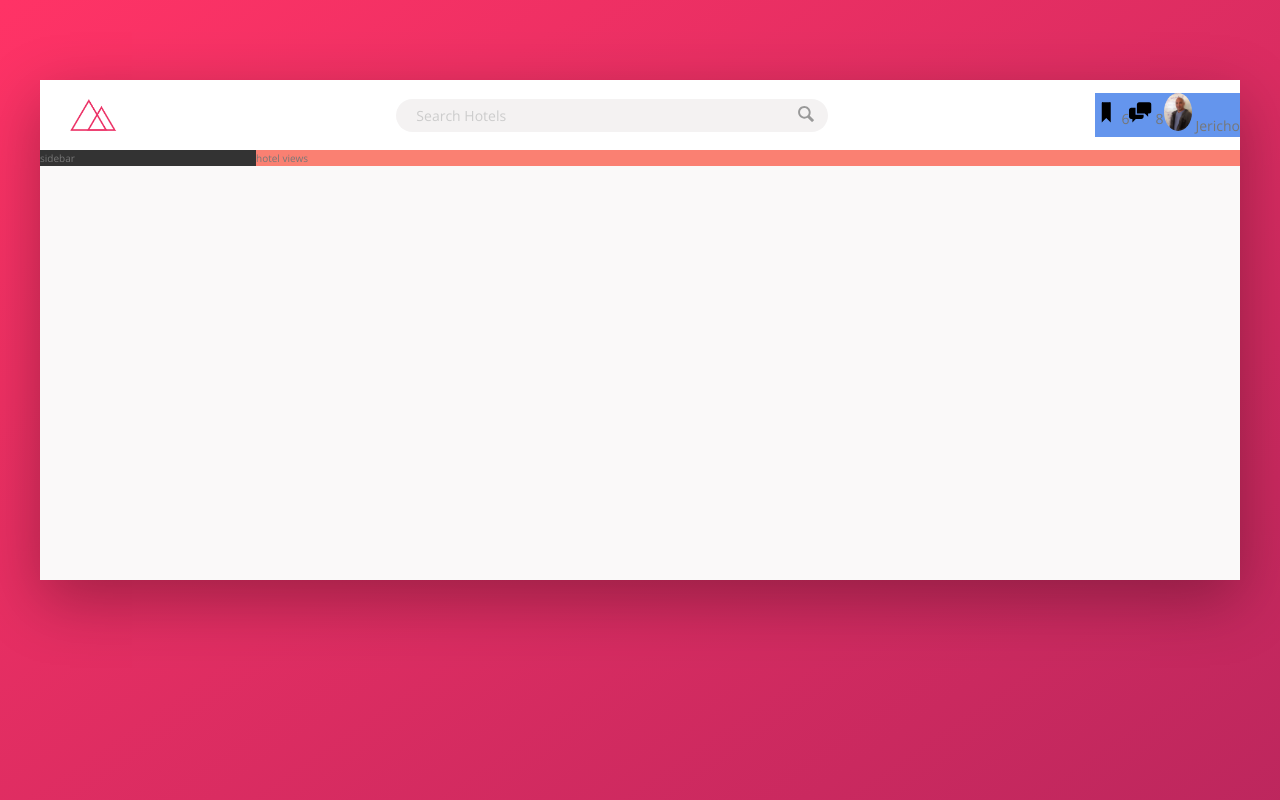
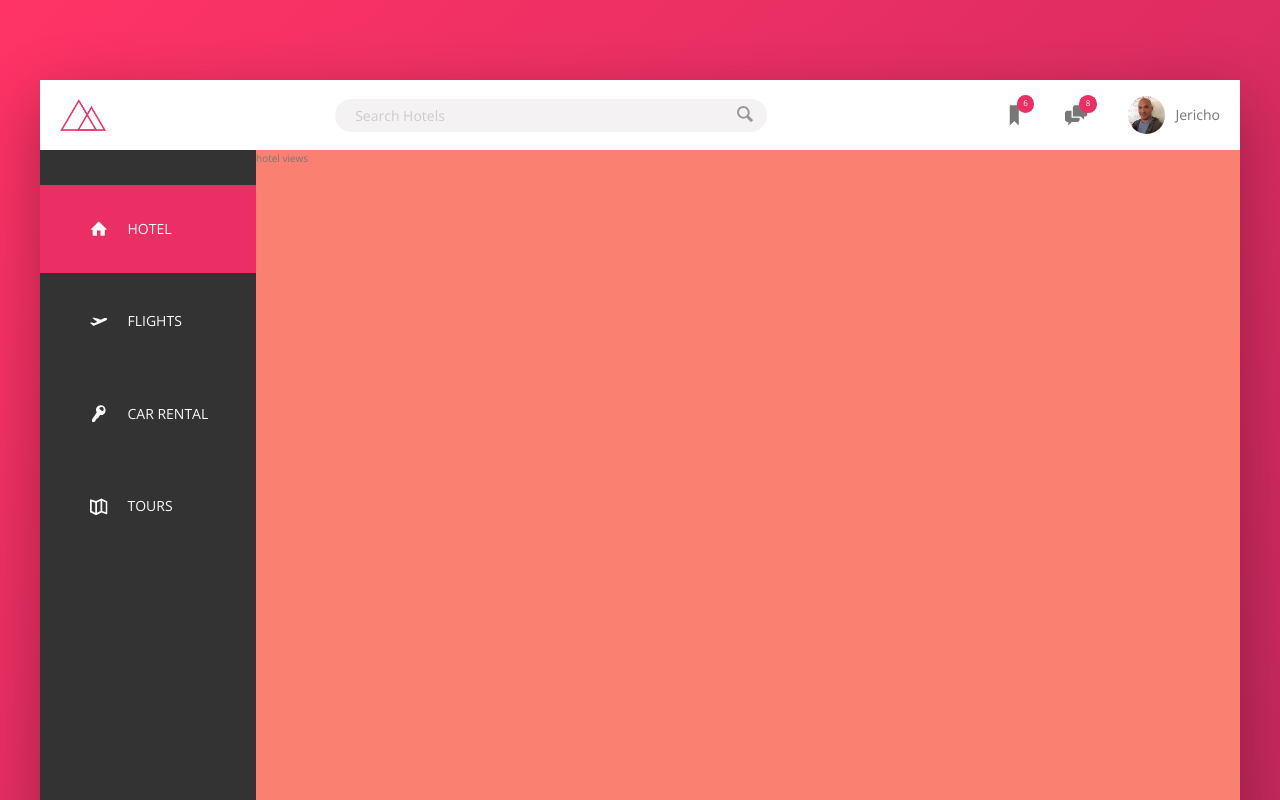
Before and after one commit to Jozefw/Flex-Stay, a website: page starter/index.html in a window 1280 px wide. Shown: the top 800 px of the page. Drawn offline with nearby package versions, Linux system fonts and the light colour scheme.

Commit message:
style main section

```diff
--- a/starter/index.html
+++ b/starter/index.html
@@ -38,14 +38,50 @@
                         <span class="user-nav__notification">8</span>
                     </div>
                     <div class="user-nav__user">
-                        <img src="img/user.jpg" alt="User photo" class="user-nav__user-photo">
+                        <img src="img/user.png" alt="User photo" class="user-nav__user-photo">
                         <span class="user-nav__user-name">Jericho</span>
                     </div>
                </nav>
            </header>
            <div class="content">
                <nav class="sidebar">
-                   sidebar
+                   <ul class="side-nav">
+                    <li class="side-nav__item side-nav__item--active">
+                        <a href="#" class="side-nav__link">
+                            <svg class="side-nav__icon">
+                                <use xlink:href="img/sprite.svg#icon-home"></use>
+                            </svg>
+                            <span>Hotel</span>
+                        </a>
+                    </li>
+                    <li class="side-nav__item">
+                        <a href="#" class="side-nav__link">
+                            <svg class="side-nav__icon">
+                                <use xlink:href="img/sprite.svg#icon-aircraft-take-off"></use>
+                            </svg>
+                            <span>FLights</span>
+                        </a>
+                    </li>
+                    <li class="side-nav__item">
+                        <a href="#" class="side-nav__link">
+                            <svg class="side-nav__icon">
+                                <use xlink:href="img/sprite.svg#icon-key"></use>
+                            </svg>
+                            <span>Car Rental</span>
+                        </a>
+                    </li>
+                    <li class="side-nav__item">
+                        <a href="#" class="side-nav__link">
+                            <svg class="side-nav__icon">
+                                <use xlink:href="img/sprite.svg#icon-map"></use>
+                            </svg>
+                            <span>Tours</span>
+                        </a>
+                    </li>
+                   </ul>
+                   <div class="legal">
+                       &copy;: 2018 all Rights Reserved by TopSphere
+                   </div>
                </nav>
                <main class="hotel-view">
                    hotel views
--- a/starter/sass/_component.scss
+++ b/starter/sass/_component.scss
@@ -2,7 +2,7 @@
 
 .logo{
     height: 3.25rem;
-    margin-left:3rem;
+    margin-left:2rem;
 }
 ////////////////////////////////////////////// SEARCH
 
@@ -62,30 +62,122 @@
 ////////////////////////////////////////////// USER NAVIGATION
 
 .user-nav{
-    background-color: cornflowerblue;
     display: flex;
-    justify-content: center;
     align-items: center;
+    align-self: stretch;
+
+    & > *{
+        padding: 0 2rem;
+        cursor: pointer;
+        height: 100%;
+        display: flex;
+        align-items: center;
+    }
+
+    & > *:hover{
+        background-color: var(--color-grey-light-2);
+    }
+
     &__icon-box{
-
+        position: relative;
     }
 
     &__icon{
         width:2.25rem;
         height: 2.25rem;
+        fill: var(--color-grey-dark-2);
     }
     &__notification{
-
-    }
-    &__user{
+        font-size: .8rem;
+        height: 1.75rem;
+        width: 1.75rem;
+        border-radius: 50%;
+        background-color: var( --color-primary);
+        color:#fff;
+        position: absolute;
+        top: 1.5rem;
+        right: 1.1rem;
+        display: flex;
+        align-items: center;
+        justify-content: center;
 
     }
 
     &__user-photo{
         height: 3.75rem;
         border-radius: 50%;
+        margin-right: 1rem;
     }
-    &__user-name{
+}
+
+////////////////////////////////////////////// ///////SIDEBAR NAVIGATION
+
+
+.side-nav{
+    font-size: 1.4rem;
+    list-style: none;
+    margin-top: 3.5rem;
+    &__item{
+        position: relative;
+        &:not(:last-child){
+            margin-bottom: .5rem;
+        }
+    }
+    &__item::before {
+        content: "";
+        position: absolute;
+        top: 0;
+        left: 0;
+        height: 100%;
+        width: 5px;
+        background-color: var(--color-primary);
+        transform: scaleY(0);
+        transition: transform .2s, width .4s cubic-bezier(1,0,0,1) .2s;
+    }
+    &__item:hover::before,
+    &__item--active::before{
+        transform: scaleY(1);
+        width: 100%;
+    }
+
+    &__item:active::before{
+        background-color: var(--color-primary-dark);
+    }
+
+    &__link:link,
+    &__link:visited{
+        color: var(--color-grey-light-1);
+        text-decoration: none;
+        text-transform: uppercase;
+        display: block;
+        padding: 1.5rem 3rem;
+        display: flex;
+        align-items: center;
+        position: relative;
+        z-index: 10;
+    }
+    &__link:hover,
+    &__link:active{
+
+    }
+    &__icon{
+        width:1.75rem;
+        height:1.75rem;
+        margin: 2rem;
+        fill: currentColor;
+    }
+    span{
 
     }
 }
+
+////////////////////////////////////////////// LEGAL
+
+.legal{
+    font-size: 1.2rem;
+    color: var(--color-grey-dark-4);
+    text-align: center;
+    padding: 2.5rem;
+}
+
+////////////////////////////////////////////// MAIN VIEW - HOTEL
--- a/starter/sass/_layout.scss
+++ b/starter/sass/_layout.scss
@@ -24,10 +24,13 @@
 .sidebar{
     background-color: var(--color-grey-dark-1);
     flex: 0 0 18%;
+    display: flex;
+    flex-direction: column;
+    justify-content: space-between;
 }
 
 .hotel-view{
     background-color: salmon;
     flex:1;
-
+    height: 100rem;
 }
```
Also changed, not shown: starter/css/style.css.
